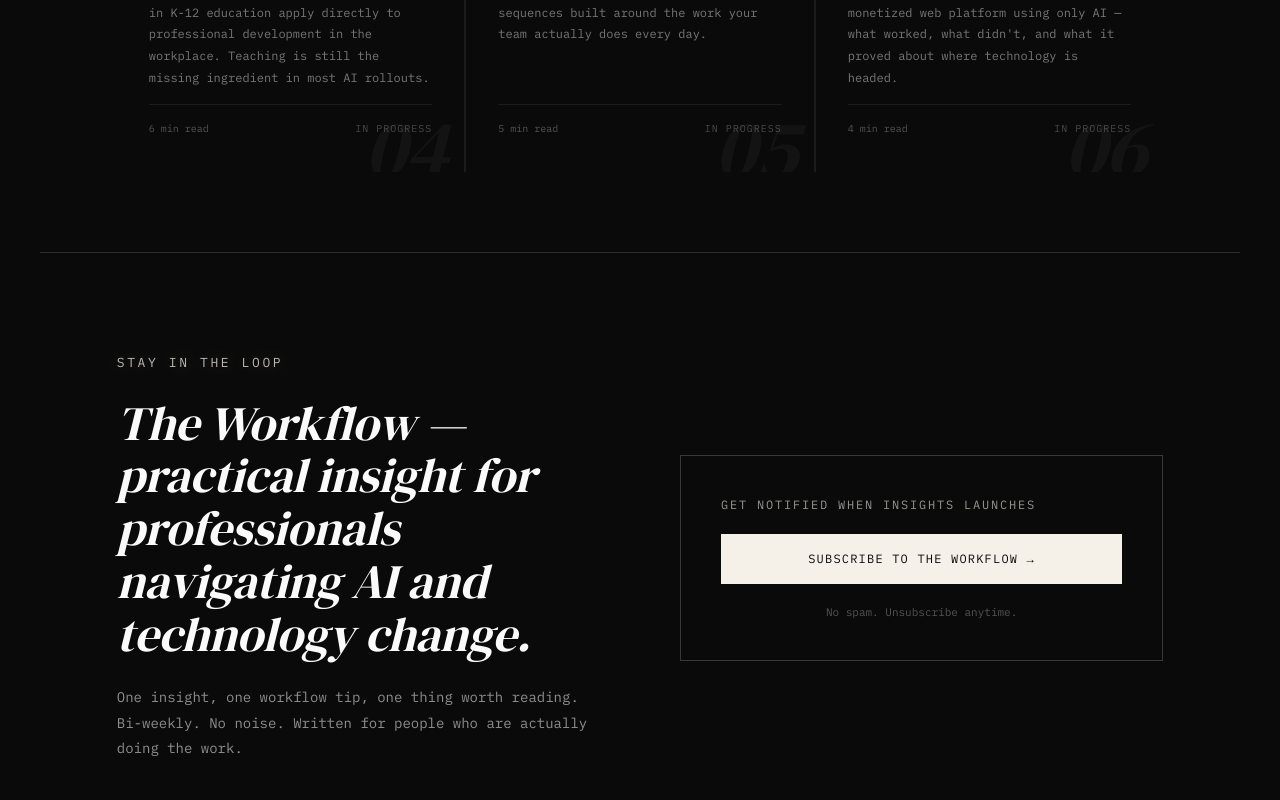
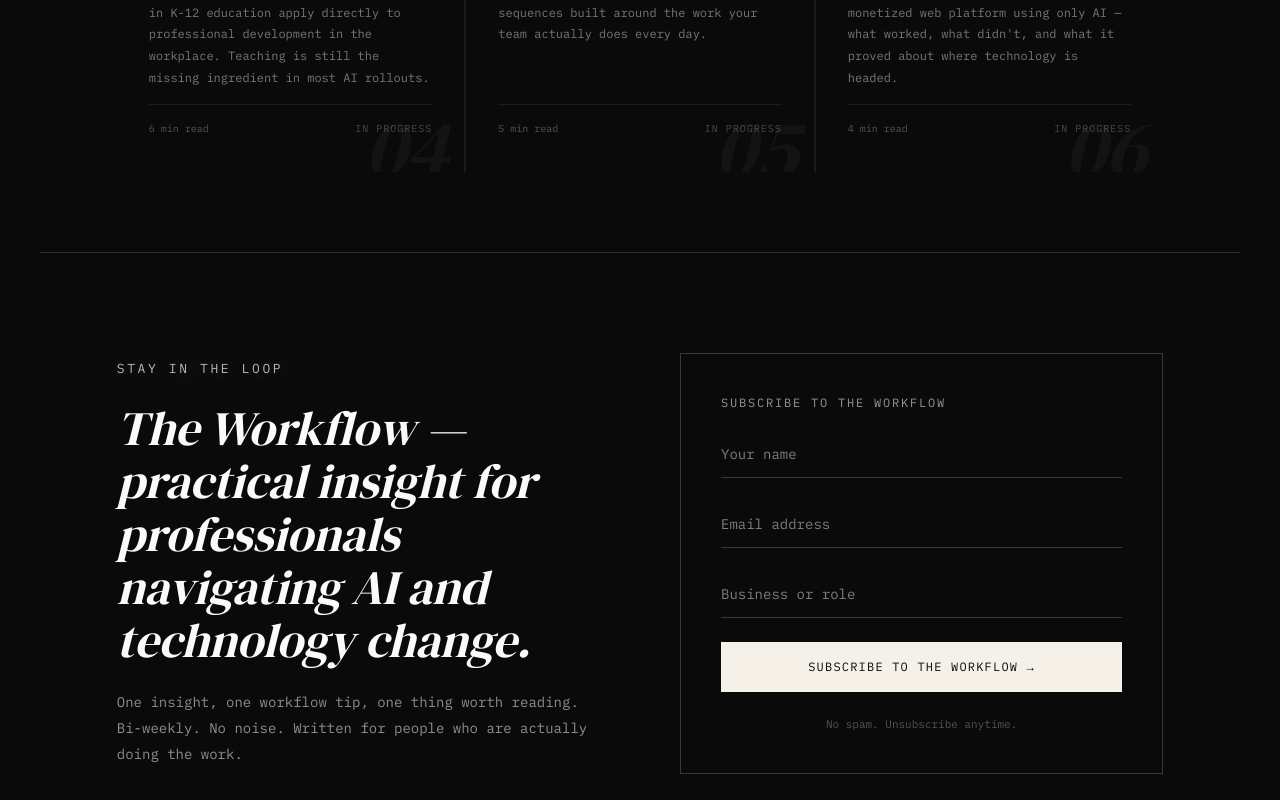
Before and after one commit to niquewill/moniquehawkins-com, a Next.js app: page /insights in a window 1280 px wide. Shown: the part 2012-2812 px from the top of the page. Built offline with nearby package versions, Linux system fonts and the light colour scheme.

Commit message:
Add working newsletter signup (single opt-in) to Brevo

```diff
--- /dev/null
+++ b/app/api/subscribe/route.ts
@@ -0,0 +1,81 @@
+import { NextRequest, NextResponse } from 'next/server'
+
+// Single opt-in: the contact is added to the list immediately, no confirmation email.
+// Env vars required (in .env.local and, later, in your host):
+//   BREVO_API_KEY  — from Brevo → SMTP & API → API Keys
+//   BREVO_LIST_ID  — numeric ID of the "The Workflow" list (yours is 6)
+
+export async function POST(request: NextRequest) {
+  try {
+    const { name, email, business } = await request.json()
+
+    if (!email || !name) {
+      return NextResponse.json(
+        { error: 'Name and email are required.' },
+        { status: 400 }
+      )
+    }
+
+    const emailRegex = /^[^\s@]+@[^\s@]+\.[^\s@]+$/
+    if (!emailRegex.test(email)) {
+      return NextResponse.json(
+        { error: 'Please enter a valid email address.' },
+        { status: 400 }
+      )
+    }
+
+    const apiKey = process.env.BREVO_API_KEY
+    const listId = Number(process.env.BREVO_LIST_ID)
+
+    if (!apiKey || !listId) {
+      console.error('Brevo env vars missing (BREVO_API_KEY / BREVO_LIST_ID)')
+      return NextResponse.json(
+        { error: 'Newsletter is not configured yet. Please try again later.' },
+        { status: 500 }
+      )
+    }
+
+    // Create-or-update the contact and add them straight to the list.
+    const res = await fetch('https://api.brevo.com/v3/contacts', {
+      method: 'POST',
+      headers: {
+        'api-key': apiKey,
+        'Content-Type': 'application/json',
+        Accept: 'application/json',
+      },
+      body: JSON.stringify({
+        email,
+        attributes: {
+          FIRSTNAME: name,
+          BUSINESS: business || '',
+        },
+        listIds: [listId],
+        updateEnabled: true, // if they already exist, update instead of erroring
+      }),
+    })
+
+    // 201 = created, 204 = updated. Both are success.
+    if (res.status === 201 || res.status === 204) {
+      return NextResponse.json({ success: true })
+    }
+
+    const data = await res.json().catch(() => ({}))
+
+    // Someone re-subscribing is a friendly success, not an error.
+    if (data?.code === 'duplicate_parameter') {
+      return NextResponse.json({ success: true, already: true })
+    }
+
+    console.error('Brevo error:', data)
+    return NextResponse.json(
+      { error: 'Something went wrong signing you up. Please try again.' },
+      { status: 502 }
+    )
+  } catch (error) {
+    console.error('Subscribe route error:', error)
+    return NextResponse.json(
+      { error: 'Something went wrong. Please try again.' },
+      { status: 500 }
+    )
+  }
+}
--- /dev/null
+++ b/app/components/NewsletterForm.tsx
@@ -0,0 +1,160 @@
+'use client'
+
+import { useState } from 'react'
+
+type Status = 'idle' | 'sending' | 'sent' | 'error'
+
+export default function NewsletterForm() {
+  const [name, setName] = useState('')
+  const [email, setEmail] = useState('')
+  const [business, setBusiness] = useState('')
+  const [status, setStatus] = useState<Status>('idle')
+  const [errorMsg, setErrorMsg] = useState('')
+
+  async function handleSubmit(e: React.FormEvent) {
+    e.preventDefault()
+    setStatus('sending')
+    setErrorMsg('')
+    try {
+      const res = await fetch('/api/subscribe', {
+        method: 'POST',
+        headers: { 'Content-Type': 'application/json' },
+        body: JSON.stringify({ name, email, business }),
+      })
+      if (!res.ok) {
+        const data = await res.json().catch(() => ({}))
+        throw new Error(data.error || 'Something went wrong. Please try again.')
+      }
+      setStatus('sent')
+      setName('')
+      setEmail('')
+      setBusiness('')
+    } catch (err) {
+      setStatus('error')
+      setErrorMsg(err instanceof Error ? err.message : 'Something went wrong.')
+    }
+  }
+
+  const inputStyle: React.CSSProperties = {
+    fontFamily: '"IBM Plex Mono", monospace',
+    fontSize: '14px',
+    width: '100%',
+    background: 'transparent',
+    border: 'none',
+    borderBottom: '1px solid rgba(245,241,232,0.2)',
+    color: '#F5F1E8',
+    padding: '12px 0',
+    outline: 'none',
+  }
+
+  return (
+    <div
+      style={{
+        border: '1px solid rgba(245,241,232,0.2)',
+        padding: '40px',
+        display: 'flex',
+        flexDirection: 'column',
+        gap: '20px',
+      }}
+    >
+      <p
+        style={{
+          fontFamily: '"IBM Plex Mono", monospace',
+          fontSize: '12px',
+          letterSpacing: '0.15em',
+          textTransform: 'uppercase',
+          color: '#F5F1E8',
+          opacity: 0.6,
+        }}
+      >
+        Subscribe to The Workflow
+      </p>
+
+      {status === 'sent' ? (
+        <p
+          style={{
+            fontFamily: '"IBM Plex Mono", monospace',
+            fontSize: '14px',
+            lineHeight: 1.8,
+            color: '#F5F1E8',
+          }}
+        >
+          You&apos;re in — welcome to The Workflow. Look out for the next issue in
+          your inbox.
+        </p>
+      ) : (
+        <form onSubmit={handleSubmit} style={{ display: 'flex', flexDirection: 'column', gap: '24px' }}>
+          <input
+            type="text"
+            placeholder="Your name"
+            aria-label="Your name"
+            value={name}
+            onChange={(e) => setName(e.target.value)}
+            required
+            style={inputStyle}
+          />
+          <input
+            type="email"
+            placeholder="Email address"
+            aria-label="Email address"
+            value={email}
+            onChange={(e) => setEmail(e.target.value)}
+            required
+            style={inputStyle}
+          />
+          <input
+            type="text"
+            placeholder="Business or role"
+            aria-label="Business or role"
+            value={business}
+            onChange={(e) => setBusiness(e.target.value)}
+            style={inputStyle}
+          />
+
+          {status === 'error' && (
+            <p
+              style={{
+                fontFamily: '"IBM Plex Mono", monospace',
+                fontSize: '12px',
+                color: '#E8A0A0',
+              }}
+            >
+              {errorMsg}
+            </p>
+          )}
+
+          <button
+            type="submit"
+            disabled={status === 'sending'}
+            style={{
+              fontFamily: '"IBM Plex Mono", monospace',
+              fontSize: '12px',
+              letterSpacing: '0.1em',
+              textTransform: 'uppercase',
+              color: 'var(--color-ink)',
+              background: '#F5F1E8',
+              border: 'none',
+              padding: '16px 28px',
+              cursor: status === 'sending' ? 'default' : 'pointer',
+              opacity: status === 'sending' ? 0.6 : 1,
+              transition: 'all 0.2s',
+            }}
+          >
+            {status === 'sending' ? 'Subscribing…' : 'Subscribe to The Workflow →'}
+          </button>
+
+          <p
+            style={{
+              fontFamily: '"IBM Plex Mono", monospace',
+              fontSize: '11px',
+              opacity: 0.3,
+              textAlign: 'center',
+            }}
+          >
+            No spam. Unsubscribe anytime.
+          </p>
+        </form>
+      )}
+    </div>
+  )
+}
--- a/app/insights/InsightsClient.tsx
+++ b/app/insights/InsightsClient.tsx
@@ -1,4 +1,6 @@
 'use client'
+
+import NewsletterForm from '../components/NewsletterForm'
 
 import { useState } from 'react'
 
@@ -407,54 +409,7 @@ export default function InsightsPage() {
           </p>
         </div>
 
-        <div style={{
-          border: '1px solid rgba(245,241,232,0.2)',
-          padding: '40px',
-          display: 'flex',
-          flexDirection: 'column',
-          gap: '20px',
-        }}>
-          <p style={{
-            fontFamily: '"IBM Plex Mono", monospace',
-            fontSize: '12px',
-            letterSpacing: '0.15em',
-            textTransform: 'uppercase',
-            color: '#F5F1E8',
-            opacity: 0.6,
-          }}>
-            Get Notified When Insights Launches
-          </p>
-          <a
-           target="_blank" rel="noopener noreferrer" href="https://c8fbe7fc.sibforms.com/serve/MUIFAD42C4KLhaPMhHPhsasVpEtNCYCse8IcBfzMS6_mP-DsZOgaTeKhYHk_LSpAwig2O3T4aqp_QKIP2ul6l8XmQu4HfMvp3-Yq1FBPWWDzK86gejAtCixOFd4mj_-u6h3ZvFPtzR_cJUGHWhQJeR62iLbrcJWE19qsfR8RN87eS7ya5gWVO364Y83hGkXgxz_SogSWnHuyr1d_LA=="
-            style={{
-              display: 'inline-flex',
-              alignItems: 'center',
-              justifyContent: 'center',
-              gap: '8px',
-              fontFamily: '"IBM Plex Mono", monospace',
-              fontSize: '12px',
-              letterSpacing: '0.1em',
-              textTransform: 'uppercase',
-              color: 'var(--color-ink)',
-              background: '#F5F1E8',
-              textDecoration: 'none',
-              padding: '16px 28px',
-              transition: 'all 0.2s',
-            }}
-            onMouseEnter={e => { e.currentTarget.style.background = '#FFFFFF' }}
-            onMouseLeave={e => { e.currentTarget.style.background = '#F5F1E8' }}
-          >
-            Subscribe to The Workflow →
-          </a>
-          <p style={{
-            fontFamily: '"IBM Plex Mono", monospace',
-            fontSize: '11px',
-            opacity: 0.3,
-            textAlign: 'center',
-          }}>
-            No spam. Unsubscribe anytime.
-          </p>
-        </div>
+        <NewsletterForm />
       </section>
 
     </main>
```
